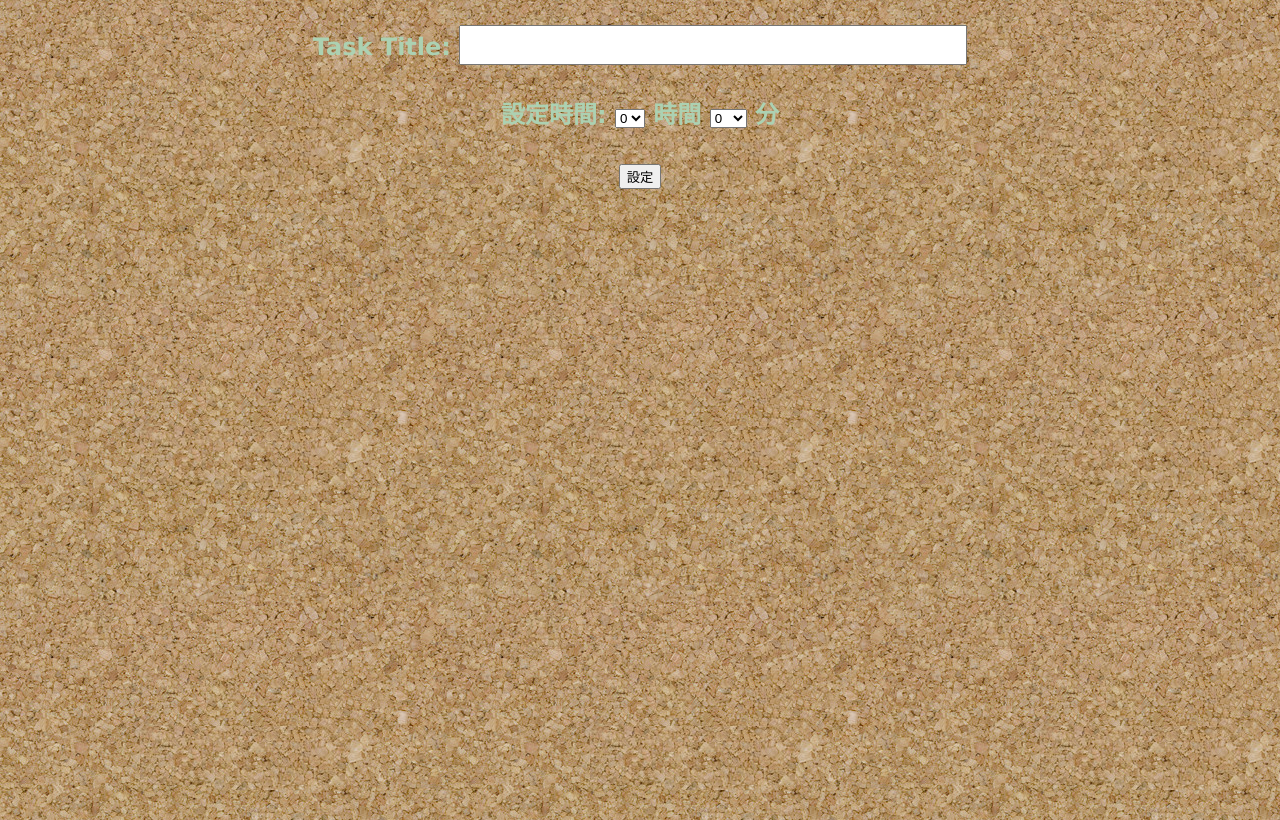
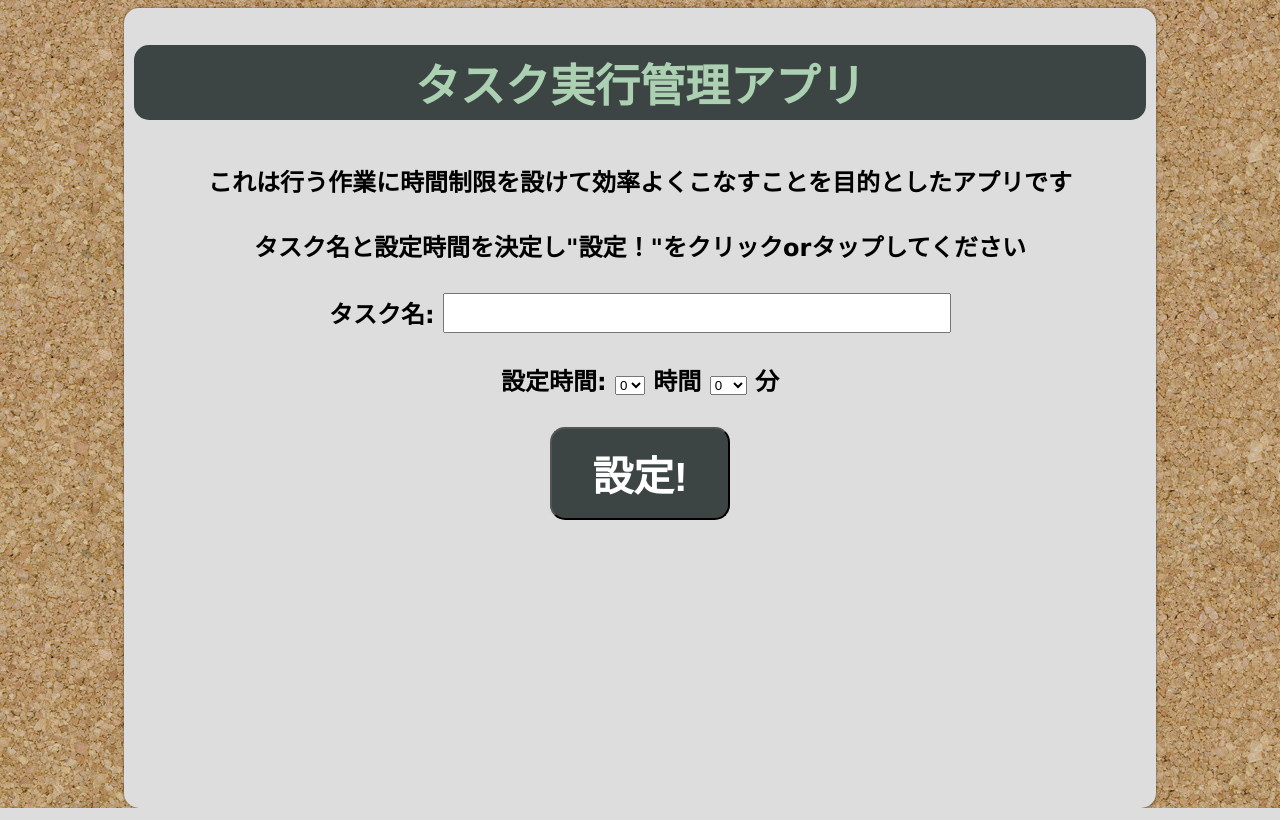
Before and after one commit to momotaro98/momotaro-task-management, a Flask app: page / in a window 1280 px wide. Run offline with Flask 2, Linux system fonts and the light colour scheme.

Commit message:
タスク設定画面変更

```diff
--- a/app.py
+++ b/app.py
@@ -1,6 +1,6 @@
 # -*- coding: utf-8 -*-
 
-from flask import Flask, render_template, request, redirect, url_for
+from flask import Flask, render_template, request, redirect, url_for, flash
 
 app = Flask(__name__)
 
@@ -11,10 +11,13 @@ def index():
         hour = request.form["hour"]
         minute = request.form["minute"]
         set_time = 3600 * int(hour) + 60 * int(minute)
+        if not todo_name or not set_time:
+            return redirect(url_for('setting'))
         return render_template('index.html',
                         todo_name=todo_name,
                           set_time=set_time)
     return render_template('setting.html')
+
 @app.route('/')
 def setting():
     return render_template('setting.html')
--- a/requirements.txt
+++ b/requirements.txt
@@ -1,9 +1,13 @@
 dominate==2.1.12
 Flask==0.10.1
+Flask-Bootstrap==3.3.5.7
 Flask-Script==2.0.5
+Flask-WTF==0.12
 gunicorn==19.3.0
 itsdangerous==0.24
 Jinja2==2.7.3
 MarkupSafe==0.23
 numpy==1.9.2
+visitor==0.1.2
 Werkzeug==0.10.4
+WTForms==2.1
--- a/static/css/default.css
+++ b/static/css/default.css
@@ -8,6 +8,7 @@ body {
     font-size: 16px;
     font-family: Verdana, Arial;
 }
+
 body > #container {
      height: auto;
 }
@@ -22,6 +23,14 @@ body > #container {
      padding: 0 10px;
      box-shadow: 0 0 3px rgba(0,0,0,0.5);
  }
+input#submit_button {
+    padding: 15px 40px;
+    font-size: 1.7em;
+    background-color: #3c4543;
+    border-radius: 15px;
+    font-weight: bold;
+    color: #fff;
+}
 #header{
 }
 #side{
--- a/templates/setting.html
+++ b/templates/setting.html
@@ -1,14 +1,19 @@
 {% extends "layout.html" %}
+
+{% block title %}Setting Page{% endblock %}
+
 {% block content %}
-  <!-- Form
-  ================================================== -->
-<div class="form">
-  <div class="container">
-    <div class="row">
-      <div class="col-md-12">
+<div id="container">
+    <div id="header">
+        <div id="task_title">
+            <h2>タスク実行管理アプリ</h2>
+        </div>
+    </div>
+    <h2 style="color: #000">これは行う作業に時間制限を設けて効率よくこなすことを目的としたアプリです</h2>
+    <h2 style="color: #000">タスク名と設定時間を決定し"設定！"をクリックorタップしてください</h2>
     <form action="/todo" method="post" class="form-inline">
-          <h2>Task Title: <input id="title_input" type="text" name="task_title"></h2>
-            <h2>設定時間:
+      <h2 style="color: black">タスク名: <input id="title_input" type="text" name="task_title"></h2>
+        <h2 style="color: black">設定時間:
             <select name="hour">
                 <option value="0">0</option>
                 <option value="1">1</option>
@@ -36,10 +41,7 @@
             </select>
          分
         </h2>
-            <h2><input type="submit" value="設定"></h2>
+        <h2><input id="submit_button" type="submit" name="submit" value="設定!"></h2>
     </form>
 </div>
-    </div>
-  </div>
-</div>
 {% endblock %}
```
Also changed, not shown: 2 other files. Lines whose indentation alone changed are shown as unchanged.
